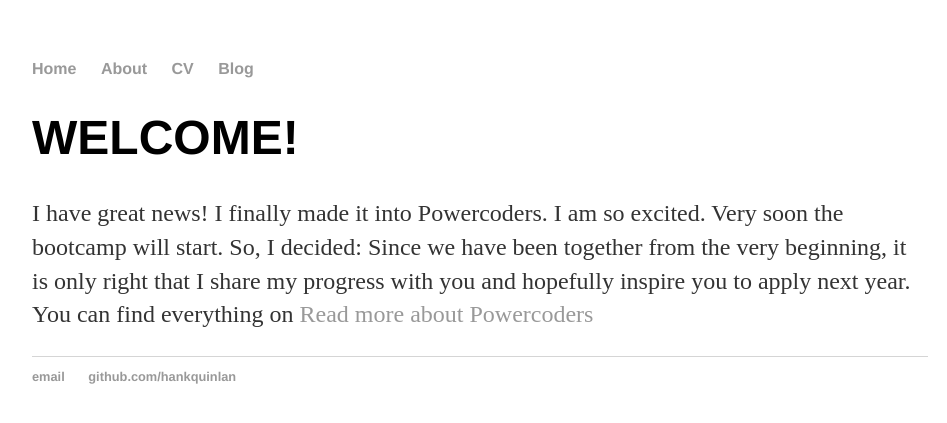
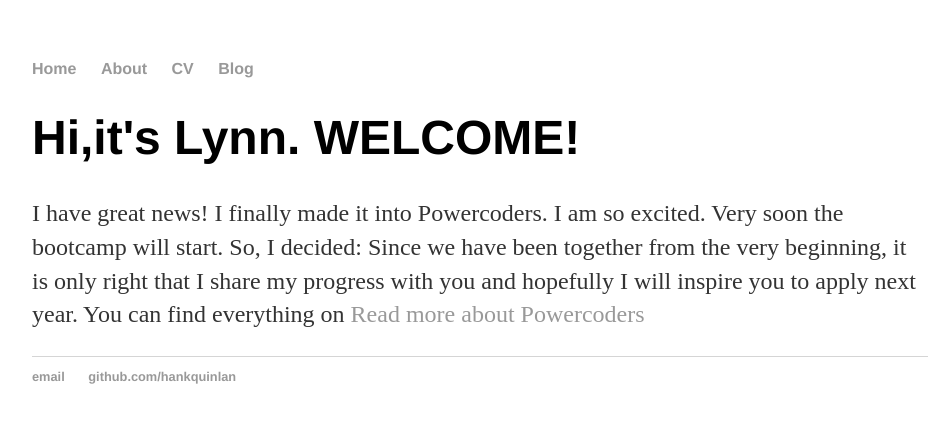
Before and after one commit to aineomugisha/aineomugisha.github.io, a Jekyll site: the page built from index.html, in a window 1280 px wide. Shown: the top 423 px of the page, without its empty margins (160-1107 px from the left). Built offline with Jekyll 4.4.1, drawn with Linux system fonts in a browser that asks for light colours.

Commit message:
Update index.html

```diff
--- a/index.html
+++ b/index.html
@@ -3,8 +3,8 @@
 title: Welcome to Aineomugisha's Blog
 ---
 <div class="blurb">
-	<h1>WELCOME!</h1>
-	<p> I have great news! I finally made it into Powercoders. I am so excited. Very soon the bootcamp will start. So, I decided: Since we have been together from the very beginning, it is only right that I share my progress with you and hopefully inspire you to apply next year. You can find everything on <a href="/blog/index.phph>my blog</a>
+	<h1>Hi,it's Lynn. WELCOME!</h1>
+	<p> I have great news! I finally made it into Powercoders. I am so excited. Very soon the bootcamp will start. So, I decided: Since we have been together from the very beginning, it is only right that I share my progress with you and hopefully I will inspire you to apply next year. You can find everything on <a href="/blog/index.phph>my blog</a>
 		</p>
 		<p><a href="www.powercoders.org">Read more about Powercoders</a></p>
 </div><!-- /.blurb -->
```
